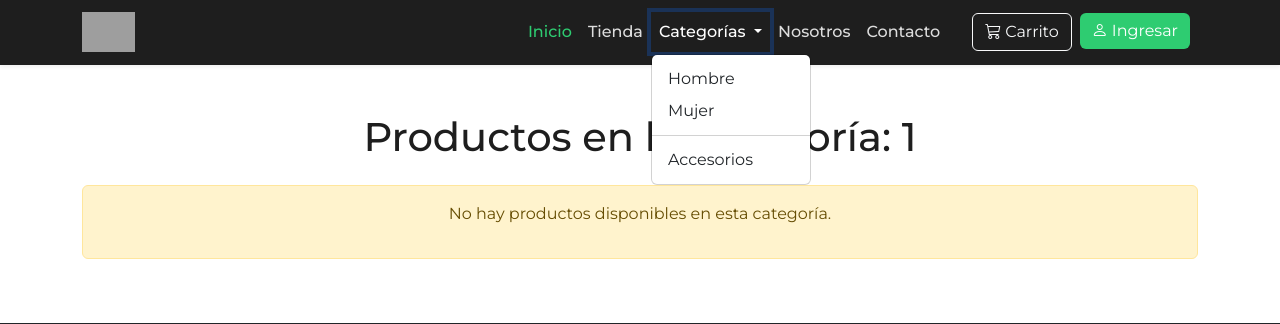
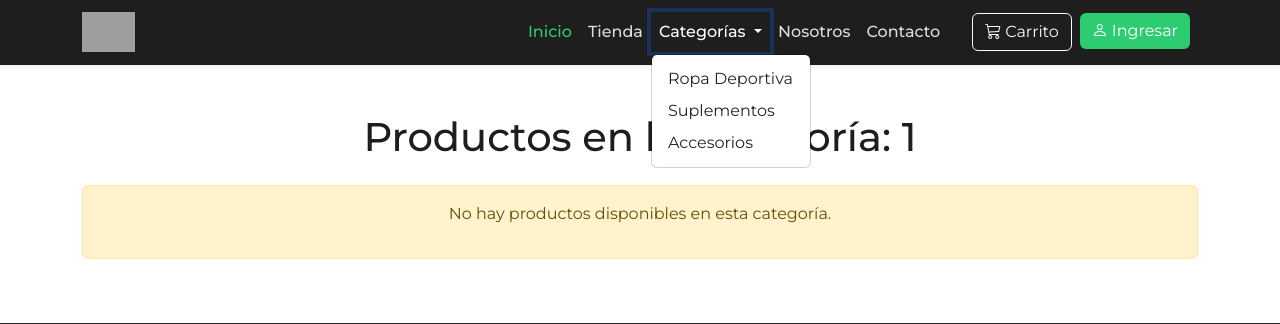
Before and after one commit to RamzaF/PF-Fitforge, a Spring Boot app: page /categoria/1 in a window 1280 px wide, after a click on "Categorías". Shown: the part 29-353 px from the top of the page. Run offline with Spring Boot 4, Linux system fonts and the light colour scheme; tables that the repository leaves empty hold one stand-in row (values such as "Sample post"); some of the project's set-up classes (security, data sources, template engines, error pages and the like) are left out, and stand-ins take their place; some libraries are stand-ins or nearby versions; grey boxes are pictures that could not be loaded.

Commit message:
Arreglo de carga por categoria, ajsute de tarjetas e imagenes

```diff
--- a/InitializrSpringbootProject/src/main/java/com/fitforge/controller/CategoriaController.java
+++ b/InitializrSpringbootProject/src/main/java/com/fitforge/controller/CategoriaController.java
@@ -28,6 +28,6 @@ public class CategoriaController {
         model.addAttribute("productos", productos);
         model.addAttribute("categoria", nombre);
 
-        return "categoria"; // Cargar la vista categoria.html
+        return "categoria/listado"; // Cargar la vista categoria/listado.html
     }
 }
--- a/InitializrSpringbootProject/src/main/java/com/fitforge/service/impl/ProductoServiceImpl.java
+++ b/InitializrSpringbootProject/src/main/java/com/fitforge/service/impl/ProductoServiceImpl.java
@@ -80,7 +80,4 @@ public class ProductoServiceImpl implements ProductoService {
     public List<Producto> obtenerPorCategoria(String nombreCategoria) {
         return productoDao.findByCategoria_Descripcion(nombreCategoria);
     }
-
-
-
 }
--- /dev/null
+++ b/InitializrSpringbootProject/src/main/resources/templates/categoria/fragmentos.html
@@ -0,0 +1,38 @@
+<html>
+    <head>
+        <title>TODO supply a title</title>
+        <meta charset="UTF-8">
+        <meta name="viewport" content="width=device-width, initial-scale=1.0">
+    </head>
+    <body>
+        <div th:fragment="listado-categoria" >
+            <div class="container mt-5 mb-5">
+                <h1 class="text-center mb-4" th:text="'Productos en la categoría: ' + ${categoria}"></h1>
+
+                <div th:if="${productos.empty}" class="alert alert-warning text-center">
+                    <p>No hay productos disponibles en esta categoría.</p>
+                </div>
+                <div class="row">
+                    <div class="col-md-4 mb-4" th:each="producto : ${productos}">
+                        <div class="card h-100 shadow-sm">
+                            <div class="overflow-hidden">
+                                    <!-- Imagen con efecto hover, tamaño aumentado -->
+                                    <img th:src="@{${producto.imagen}}" class="card-img-top product-img" th:alt="${producto.descripcion}" style="height: 300px; object-fit: cover; width: 100%;">
+                                </div>
+                            <div class="card-body d-flex flex-column">
+                                <h5 class="card-title" th:text="${producto.descripcion}"></h5>
+                                <p class="card-text flex-grow-1" th:text="${producto.detalle}"></p>
+                                <div class="d-flex justify-content-between align-items-center mt-3">
+                                    <span class="h5 mb-0">₡<span th:text="${producto.precio}"></span></span>
+                                    <a th:href="@{'/productos/' + ${producto.idProducto}}" class="btn btn-primary">
+                                        <i class="bi bi-cart-plus"></i> Agregar al carrito
+                                    </a>
+                                </div>
+                            </div>
+                        </div>
+                    </div>
+                </div>
+            </div>
+        </div>
+    </body>
+</html>
--- /dev/null
+++ b/InitializrSpringbootProject/src/main/resources/templates/categoria/listado.html
@@ -0,0 +1,15 @@
+<!DOCTYPE html>
+<html xmlns="http://www.w3.org/1999/xhtml"
+      xmlns:th="http://www.thymeleaf.org"
+      xmlns:sec="http://www.thymeleaf.org/thymeleaf-extras-springsecurity6">
+    <head th:replace="~{layout/plantilla :: head}">
+        <title>Categoría</title>
+    </head>
+    <body>
+        <header th:replace="~{layout/plantilla :: header}"></header>
+
+        <section th:replace="~{categoria/fragmentos :: listado-categoria}"></section>
+
+        <footer th:replace="~{layout/plantilla :: footer}"></footer>
+    </body>
+</html>
--- a/InitializrSpringbootProject/src/main/resources/templates/layout/plantilla.html
+++ b/InitializrSpringbootProject/src/main/resources/templates/layout/plantilla.html
@@ -21,6 +21,7 @@
         <link rel="icon" type="image/x-icon" th:href="@{/uploads/favicon.ico}">
         <!-- Fuentes de Google -->
         <link href="https://fonts.googleapis.com/css2?family=Montserrat:wght@400;500;600;700&display=swap" rel="stylesheet">
+        <link href="/css/estilos.css" rel="stylesheet" type="text/css"/>
 </head>
     <body>
         <!-- Header -->
@@ -61,10 +62,9 @@
                                     Categorías
                                 </a>
                                 <ul class="dropdown-menu">
-                                    <li><a class="dropdown-item" href="/categoria/hombre">Hombre</a></li>
-                                    <li><a class="dropdown-item" href="/categoria/mujer">Mujer</a></li>
-                                    <li><hr class="dropdown-divider"></li>
-                                    <li><a class="dropdown-item" href="/categoria/accesorios">Accesorios</a></li>
+                                    <li><a class="dropdown-item" href="/categoria/Ropa Deportiva">Ropa Deportiva</a></li>
+                                    <li><a class="dropdown-item" href="/categoria/Suplementos">Suplementos</a></li>
+                                    <li><a class="dropdown-item" href="/categoria/Accesorios">Accesorios</a></li>
                                 </ul>
                             </li>
                             <li class="nav-item">
```
Also changed, not shown: InitializrSpringbootProject/src/main/resources/templates/categoria.html (deleted, +0 -39 lines).
